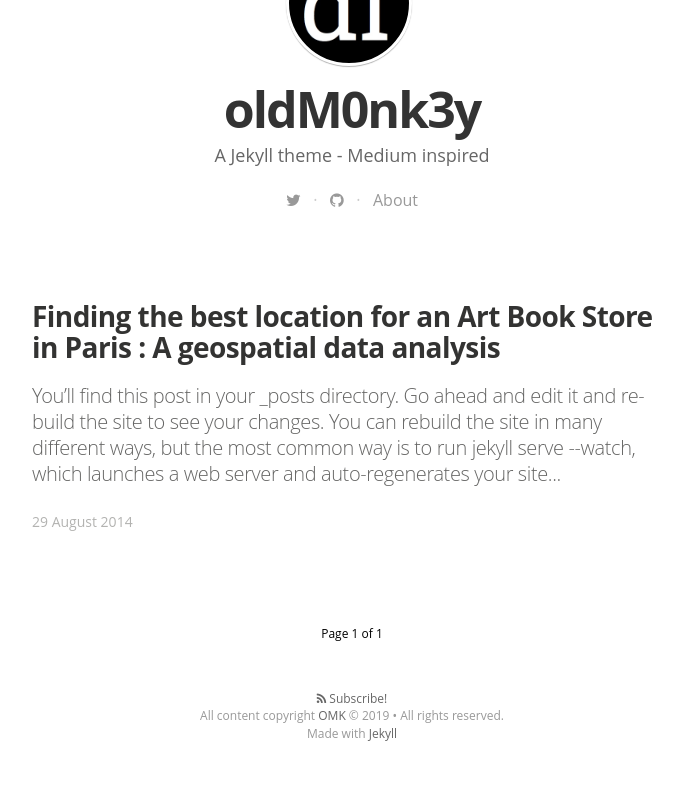
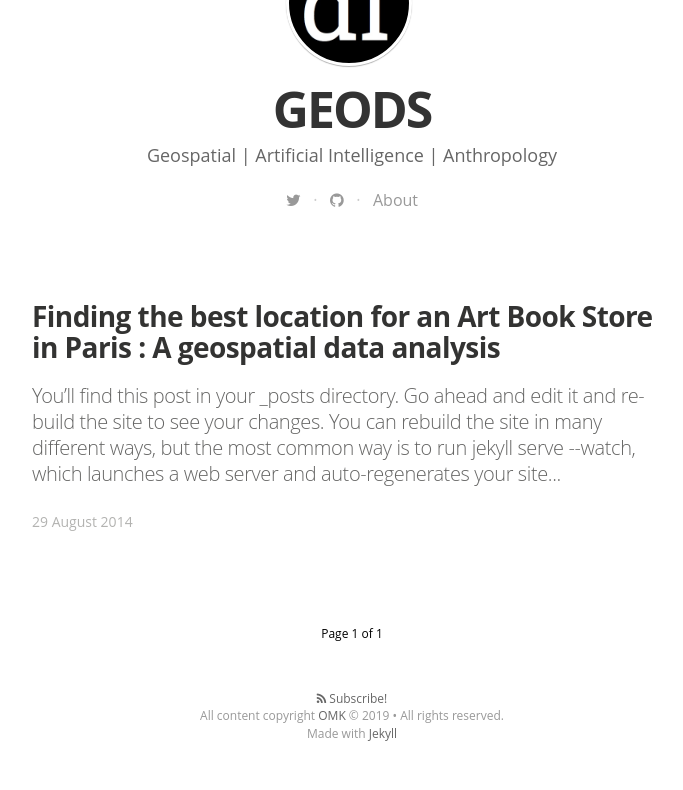
Before and after one commit to LCTyrell/LCTyrell.github.io, a Jekyll site: the page built from index.html, in a window 1280 px wide. Shown: the part 450-1240 px from the top of the page, without its empty margins (288-971 px from the left). Built offline with Jekyll 4.4.1, drawn with Linux system fonts in a browser that asks for light colours; nearby versions of some CDN libraries; some web fonts are replaced; the list of posts is cut into pages by our own code.

Commit message:
Update _config.yml

```diff
--- a/_config.yml
+++ b/_config.yml
@@ -4,9 +4,9 @@ gems:
   - jekyll-paginate
 
 # Site settings
-title: "oldM0nk3y"
+title: "GEODS"
 description: > # this means to ignore newlines until "email:"
-   A Jekyll theme - Medium inspired
+   Geospatial | Artificial Intelligence | Anthropology
 
 email: a-mail@mail.mail
 #blog logo
@@ -25,7 +25,7 @@ paginate:	5
 url: "http://myblog.***.***" # the base hostname & protocol for your site
 baseurl: ""
 #used to display twitter cards
-twitter_handle: '@dirkfabisch'
+twitter_handle: '*'
 
 #fill in disqus shortname to use disqus
 #disqus: disqus-shortname
```
